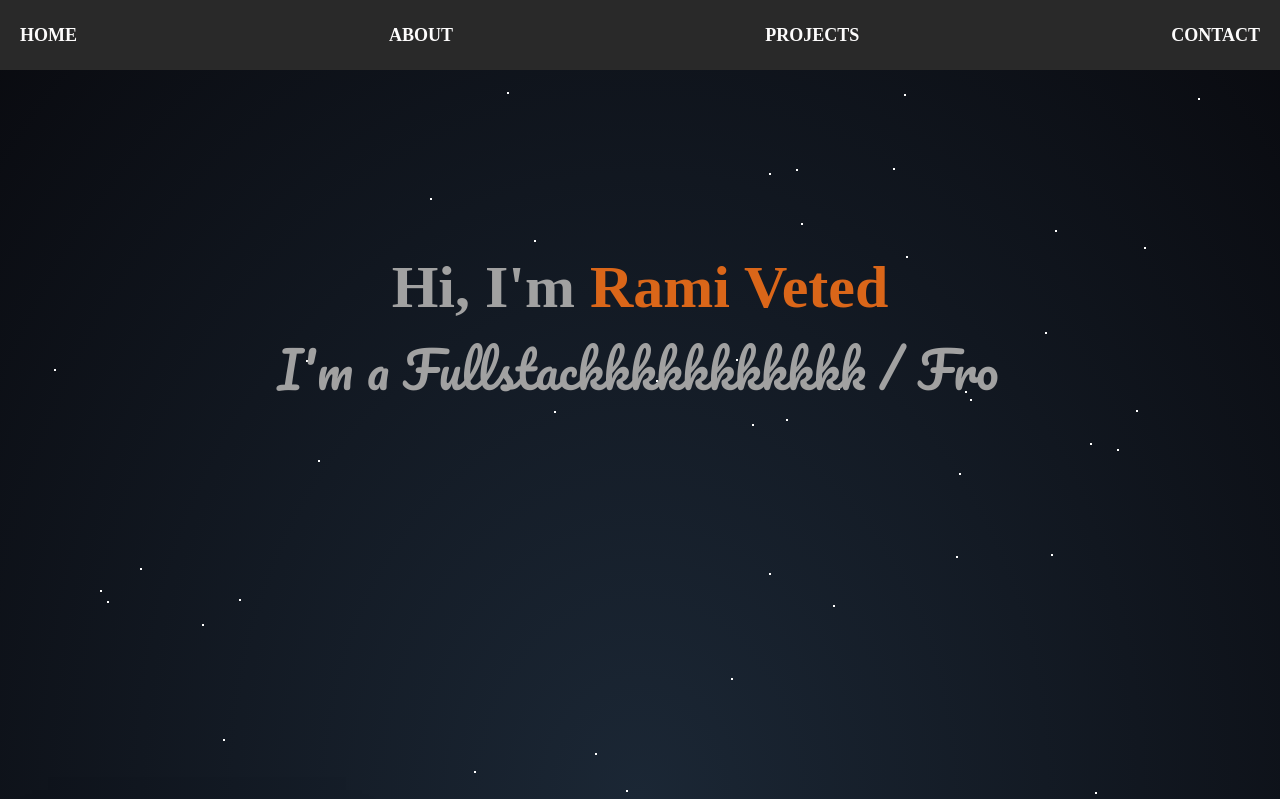
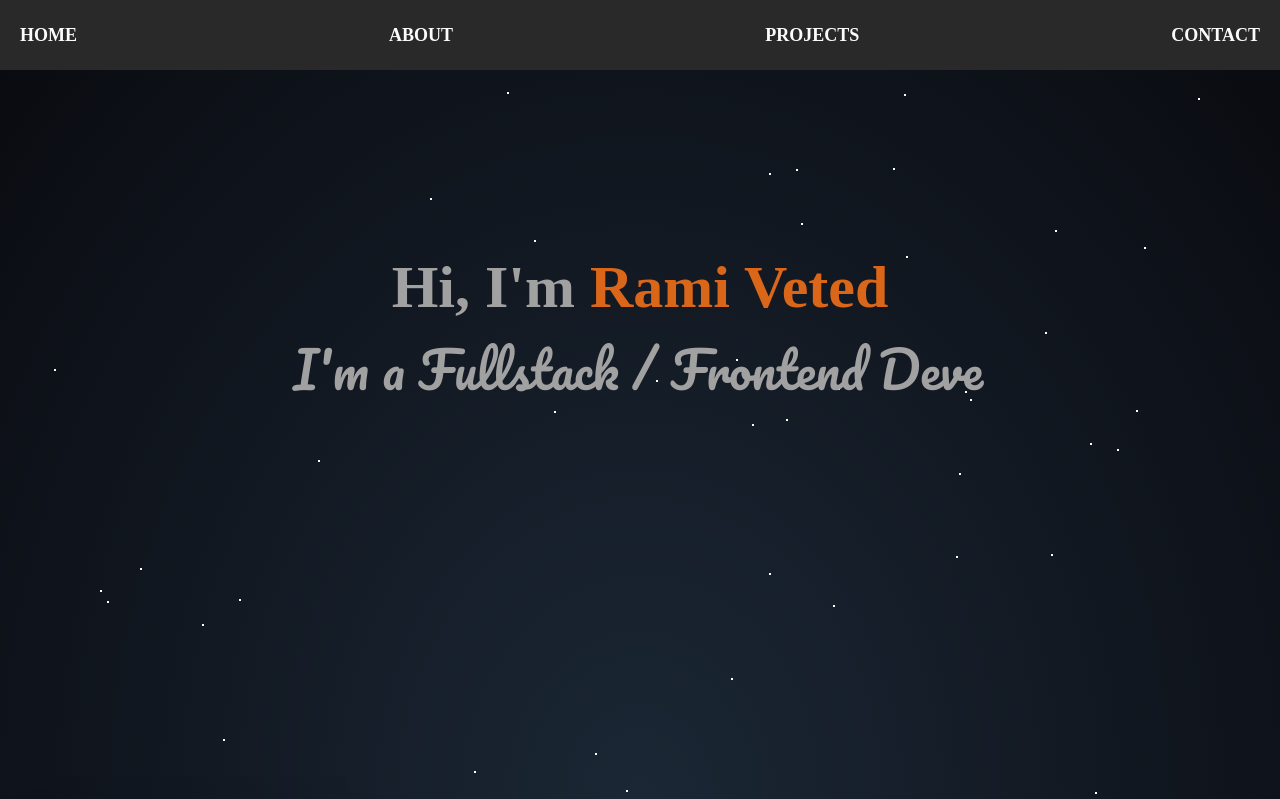
Before and after one commit to RamiDorani/my-portfolio, a React (Create React App) app: page / in a window 1280 px wide. Shown: the top 799 px of the page. Built offline with nearby package versions, Linux system fonts and the light colour scheme; a web font is replaced by a local one.

Commit message:
'end-test'

```diff
--- a/src/cmps/HeaderTitle.jsx
+++ b/src/cmps/HeaderTitle.jsx
@@ -10,7 +10,7 @@ export class HeaderTitle extends Component {
                 <h1 className="name-introduction">Hi, I'm <span className="my-name">Rami Veted</span></h1>
                 <Typewriter
                     options={{
-                        strings : ["I'm a Fullstackkkkkkkkkkk / Frontend Developer"],
+                        strings : ["I'm a Fullstack / Frontend Developer"],
                         autoStart: true,
                         loop: true,
                         wrapperClassName: 'paragraph'
```
